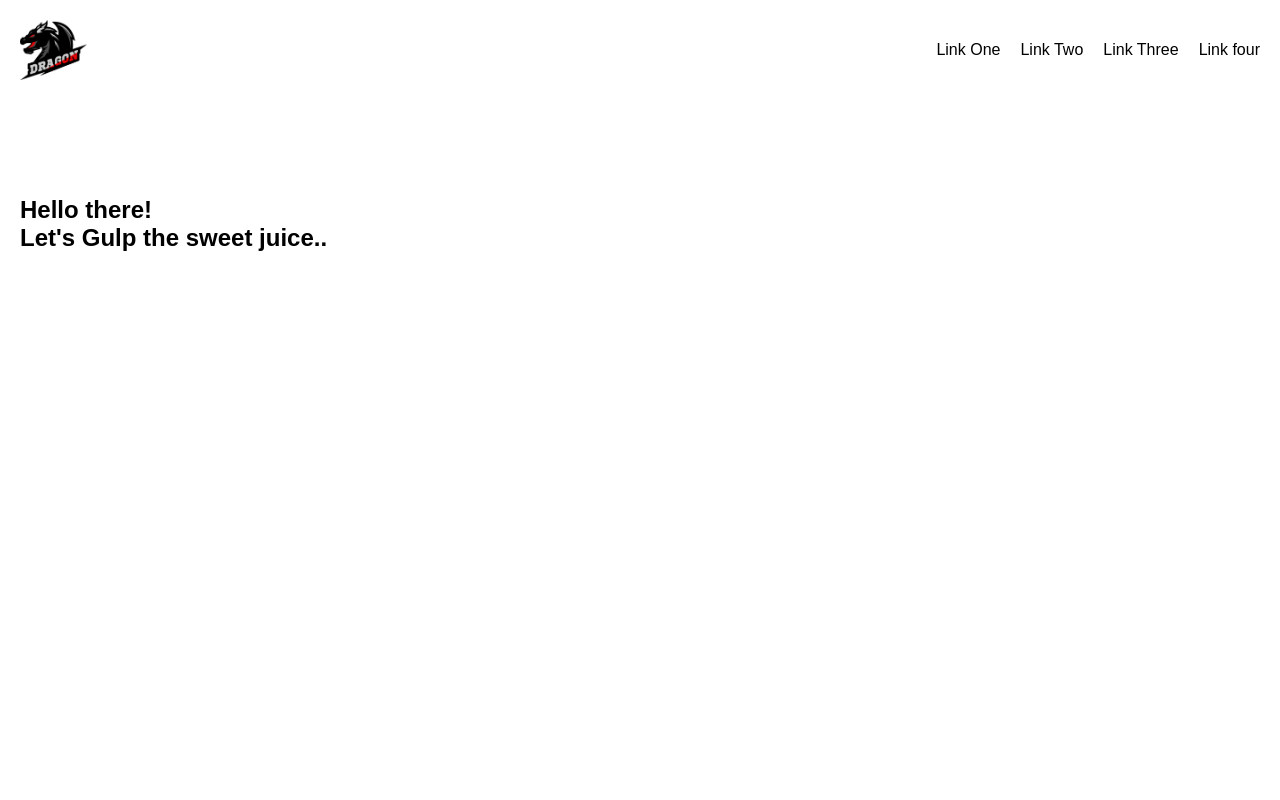
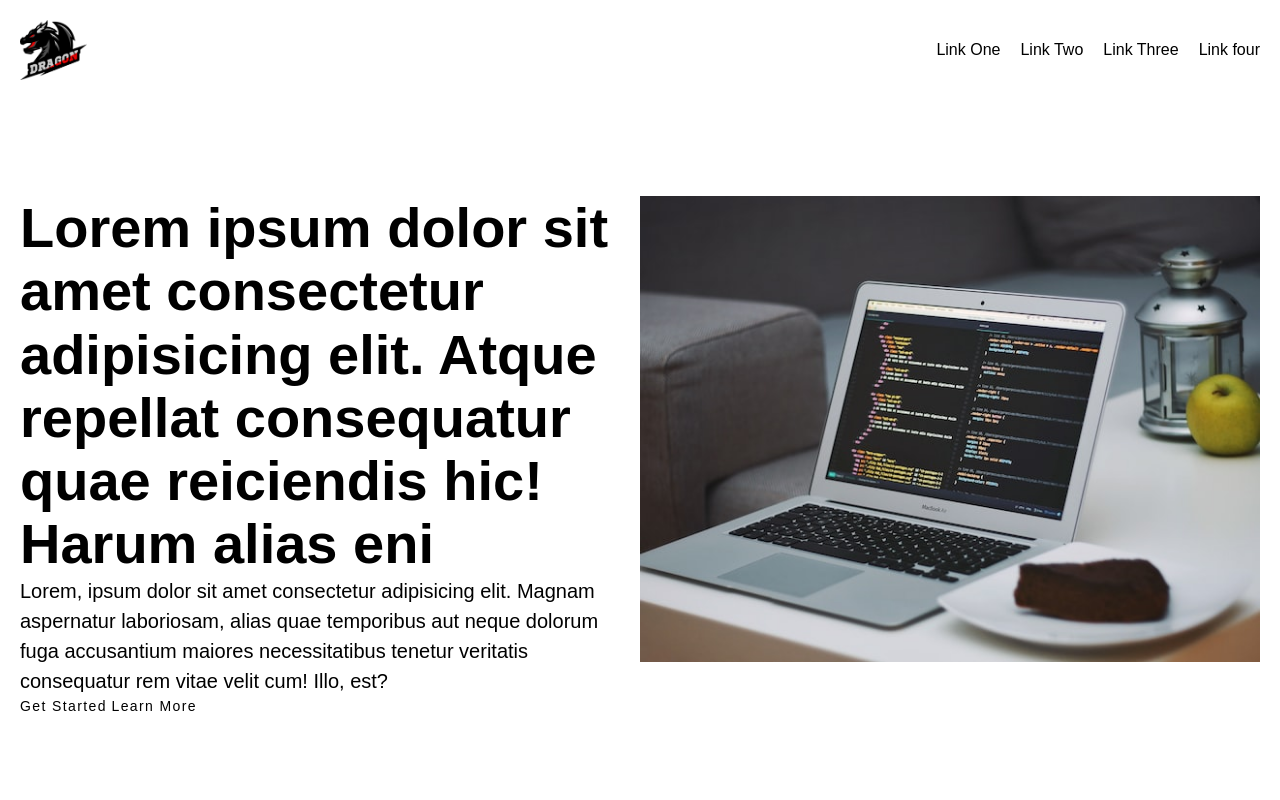
Before and after one commit to sohalmani/project-setup, a website with bundled scripts: page index.html in a window 1280 px wide. Shown: the top 800 px of the page. Built offline with nearby package versions, Linux system fonts and the light colour scheme; files whose address does not match are found by name.

Commit message:
banner-hero html added

```diff
--- a/assets/styles/global.scss
+++ b/assets/styles/global.scss
@@ -1,6 +1,8 @@
 @import 'base/reset.scss';
+@import 'abstracts/variables.scss';
 @import 'abstracts/media-queries.scss';
 @import 'base/grid.scss';
 @import 'base/default.scss';
+@import 'base/typography.scss';
 
 @import  'layouts/header.scss';
--- a/assets/styles/main.scss
+++ b/assets/styles/main.scss
@@ -2,3 +2,4 @@
 @import  './sections/archives';
 @import  './sections/blogdetail';
 @import  './sections/bloggrid';
+@import './sections/banner-hero.scss';
--- /dev/null
+++ b/assets/styles/sections/banner-hero.scss
@@ -0,0 +1,5 @@
+.banner-hero {
+  &__content {
+    padding-right: 30px;
+  }
+}
--- a/index.html
+++ b/index.html
@@ -33,6 +33,27 @@
         </div>
       </div>
     </header>
+    <section class="banner-hero">
+      <div class="container">
+        <div class="row">
+          <div class="col-two">
+            <div class="banner-hero__content">
+              <h1>Lorem ipsum dolor sit amet consectetur adipisicing elit. Atque repellat consequatur quae reiciendis hic! Harum alias eni</h1>
+              <p>Lorem, ipsum dolor sit amet consectetur adipisicing elit. Magnam aspernatur laboriosam, alias quae temporibus aut neque dolorum fuga accusantium maiores necessitatibus tenetur veritatis consequatur rem vitae velit cum! Illo, est?</p>
+              <div class="banner-hero__action">
+                <a href="/" class="btn-primary">Get Started</a>
+                <a href="/" class="btn-primary">Learn More</a>
+              </div>
+            </div>
+          </div>
+          <div class="col-two">
+            <div class="banner-hero__img">
+              <img src="/dist/images/banner-hero/coding-img.jpg" alt="Banner-img" />
+            </div>
+          </div>
+        </div>
+      </div>
+    </section>
     <section>
       <div class="container">
         <h1>Hello there!</h1>
```
Also changed, not shown: assets/images/banner-hero/coding-img.jpg (added), dist/images/banner-hero/coding-img.jpg (added), dist/styles/global.css, dist/styles/main.css, 2 other files.
